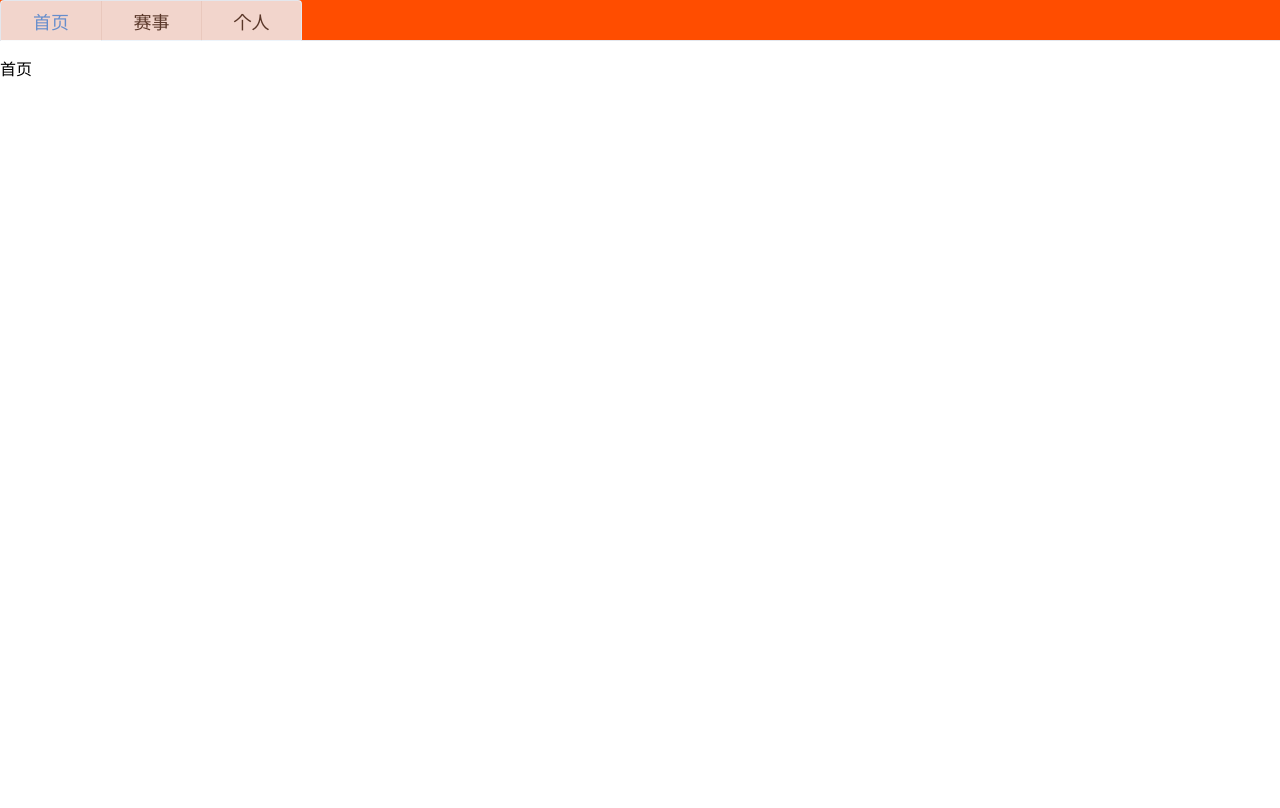
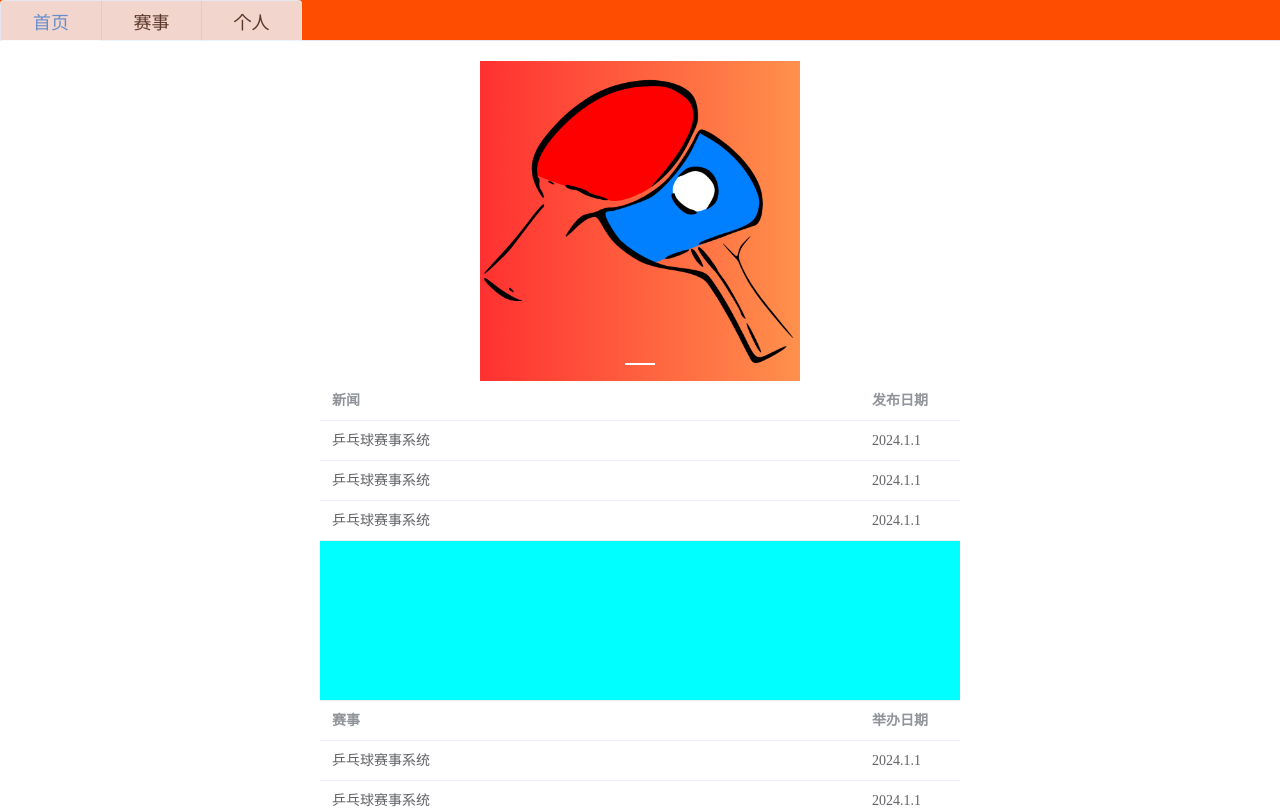
Before and after one commit to WangNingOldDream/TTCS, a Vue app in the folder vue/: page /home in a window 1280 px wide. Shown: the top 808 px of the page. Built offline with nearby package versions, Linux system fonts and the light colour scheme.

Commit message:
improve HomeView shouye and saishi

```diff
--- a/vue/src/views/HomeView.vue
+++ b/vue/src/views/HomeView.vue
@@ -1,23 +1,151 @@
 <template>
-   <ElTabs type="card" style="height: 100%;" v-model="tabName">
-      <ElTabPane label="首页" name="首页">首页</ElTabPane>
-      <ElTabPane label="赛事" name="赛事">赛事</ElTabPane>
+   <ElTabs type="card" v-model="tabName">
+      <ElTabPane label="首页" name="首页">
+         <ElRow justify="space-evenly">
+            <ElCarousel height="320px" style="width: 640px;">
+               <ElCarouselItem v-for="item in imgList" :key="item.name">
+                  <img :src="item.img" style="height:100%;width: 100%;object-fit: contain;" />
+               </ElCarouselItem>
+            </ElCarousel>
+            <ElTable :data="news" height="320px" style="width: 640px;background-color: aqua;">
+               <ElTableColumn prop="title" label="新闻"></ElTableColumn>
+               <ElTableColumn prop="date" label="发布日期" width="100px"></ElTableColumn>
+            </ElTable>
+         </ElRow>
+         <ElRow justify="space-evenly">
+            <ElTable :data="firstPageComp" height="320px" style="width: 640px;background-color: aqua;">
+               <ElTableColumn prop="name" label="赛事"></ElTableColumn>
+               <ElTableColumn prop="date" label="举办日期" width="100px"></ElTableColumn>
+            </ElTable>
+            <ElTable :data="notice" height="320px" style="width: 640px;background-color: aqua;">
+               <ElTableColumn prop="title" label="公告"></ElTableColumn>
+               <ElTableColumn prop="date" label="发布日期" width="100px"></ElTableColumn>
+            </ElTable>
+         </ElRow>
+      </ElTabPane>
+      <ElTabPane label="赛事" name="赛事">
+         <ElRow justify="center">
+            <ElInput v-model="searchText" style="width: 400px;margin-bottom: 20px;">
+               <template #suffix>
+                  <ElButton type="primary">搜索</ElButton>
+               </template>
+            </ElInput>
+         </ElRow>
+         <ul >
+            <li v-for="i in compLineNum" :key="i" style="display: flex;justify-content: space-evenly;">
+               <ElCard v-for="j in i==compLineNum?allComp.length-3*(i-1):3" :key="j" shadow="hover">
+                  <img :src="allComp[3*(i-1)+j-1].cover" style="width: 100%;height: 100%;object-fit: fill;" />
+                  <template #footer>
+                     <ElRow justify="center">
+                        <ElText style="width: 200px;" truncated size="large">
+                           {{allComp[3*(i-1)+j-1].name}}
+                        </ElText>
+                        <ElTag type="primary">{{allComp[3*(i-1)+j-1].state}}</ElTag>
+                     </ElRow>
+                  </template>
+               </ElCard>
+            </li>
+         </ul>
+      </ElTabPane>
       <ElTabPane label="个人" name="个人">个人</ElTabPane>
    </ElTabs>
 </template>
 <script setup lang="ts">
 
-import logo from "@/assets/logo.png"
-import type { TabsPaneContext } from "element-plus";
-import {ref} from "vue"
+import { ref } from "vue"
+import logo from "/logo.png"
 
-let tabName = ref("首页")
+let tabName = ref("首页");
+
+const imgList = [
+   {
+      name: "logo",
+      img: logo
+   },
+];
+
+const news = [
+   {
+      title: "乒乓球赛事系统",
+      date: "2024.1.1"
+   },
+   {
+      title: "乒乓球赛事系统",
+      date: "2024.1.1"
+   },
+   {
+      title: "乒乓球赛事系统",
+      date: "2024.1.1"
+   },
+];
+
+const firstPageComp = [
+   {
+      name: "乒乓球赛事系统",
+      date: "2024.1.1",
+      cover: logo,
+      state: "准备中"
+   },
+   {
+      name: "乒乓球赛事系统",
+      date: "2024.1.1",
+      cover: logo,
+      state: "进行中"
+   },
+   {
+      name: "乒乓球赛事系统",
+      date: "2024.1.1",
+      cover: logo,
+      state: "已结束"
+   },
+];
+
+const notice = [
+   {
+      title: "乒乓球赛事系统",
+      date: "2024.1.1"
+   },
+   {
+      title: "乒乓球赛事系统",
+      date: "2024.1.1"
+   },
+   {
+      title: "乒乓球赛事系统",
+      date: "2024.1.1"
+   },
+];
+
+let allComp = [
+   {
+      name: "乒乓球赛事系统",
+      date: "2024.1.1",
+      cover: logo,
+      state: "准备中"
+   },
+   {
+      name: "乒乓球赛事系统",
+      date: "2024.1.1",
+      cover: logo,
+      state: "进行中"
+   },
+   {
+      name: "乒乓球赛事系统",
+      date: "2024.1.1",
+      cover: logo,
+      state: "已结束"
+   },
+];
+
+let compLineNum = ref(1);
+
+let searchText = ref("")
 
 </script>
 
 <style scoped>
 :deep(.el-tabs__header) {
    background-color: #ff4d00;
+   margin: 0;
 }
 
 :deep(.el-tabs__item) {
@@ -26,4 +154,28 @@ let tabName = ref("首页")
    width: 100px;
    font-size: large;
 }
+
+:deep(.el-tabs__content) {
+   padding: 20px;
+}
+
+:deep(.el-input__wrapper) {
+   padding-right: 0;
+   padding-bottom: 0;
+}
+
+ul {
+   list-style: none;
+   padding: 0;
+}
+
+.el-card {
+   width: 360px;
+   height: 280px;
+}
+
+:deep(.el-card__body) {
+   width: 320px;
+   height: 180px;
+}
 </style>
```
